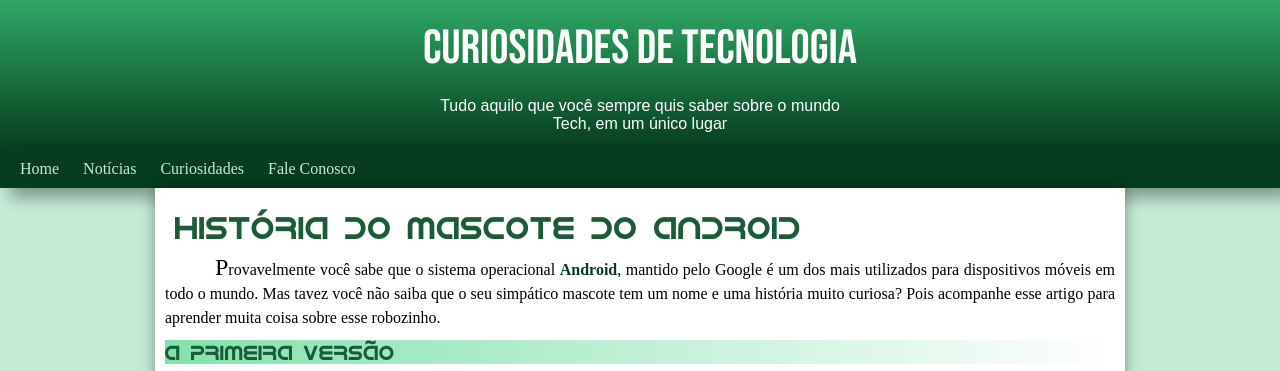
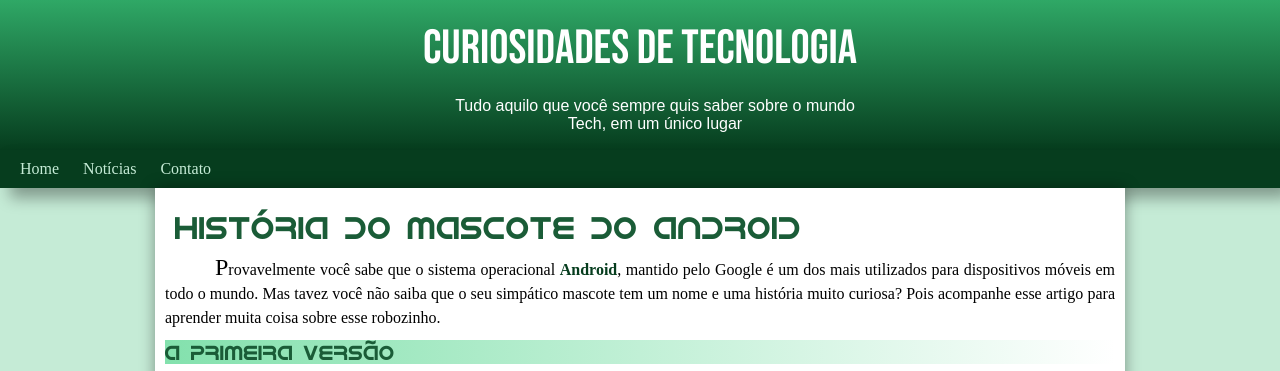
Before and after one commit to Alexandre-CES/projeto-android, a plain HTML site: page index.html in a window 1280 px wide. Shown: the top 371 px of the page. Drawn offline with Linux system fonts and the light colour scheme.

Commit message:
corrigi o padding

```diff
--- a/index.html
+++ b/index.html
@@ -17,8 +17,7 @@
 <nav>
     <a href="#">Home</a>
     <a href="#">Notícias</a>
-    <a href="#">Curiosidades</a>
-    <a href="#">Fale Conosco</a>
+    <a href="#">Contato</a>
 </nav>
 
 <main>
--- a/style.css
+++ b/style.css
@@ -65,9 +65,9 @@ header h1{
 header p{
     font:normal 1em var(--fonte-padrao);
     color: white;
-    padding: 10px;
+    padding: 10px 10px 10px 40px;
     max-width: 400px;
-    margin: auto;
+    margin:auto;
 }
 
 nav{
```
